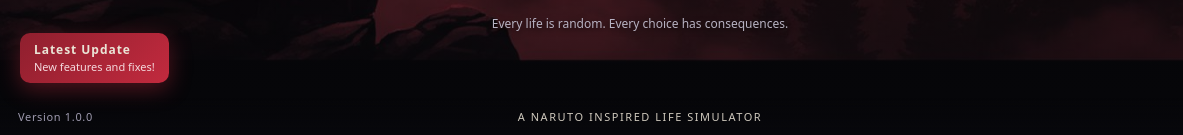
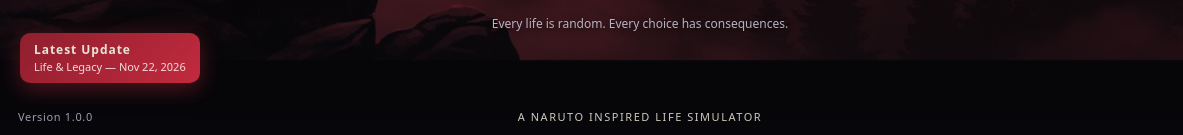
Before and after one commit to Trae5/shinobi-life-unbound, a plain HTML site: page index.html in a window 1280 px wide. Shown: the part 665-800 px from the top of the page, 0-1183 px from the left. Drawn offline with Linux system fonts and the light colour scheme.

Commit message:
update log chip: id-based lookup (class selector never worked with the $ helper)

```diff
--- a/game.js
+++ b/game.js
@@ -1787,7 +1787,7 @@ function wireTitle(){
   $("#btn-bell").onclick=function(){switchView("home");VTAB="feed";render()};
   $("#btn-gear").onclick=function(){switchView("settings")};
   /* cinematic title extras */
-  var uc=$(".t-update");
+  var uc=$("#t-update");
   if(uc){
     var u=UPDATES[0];
     var us=uc.querySelector("span");if(us)us.textContent=u.t+" \u2014 "+u.d;
--- a/index.html
+++ b/index.html
@@ -316,7 +316,7 @@ h1,h2,h3{margin:0;line-height:1.2}
       </div>
       <div class="t-note">Every life is random. Every choice has consequences.</div>
     </div>
-    <div class="t-update"><b>Latest Update</b><span>New features and fixes!</span></div>
+    <div class="t-update" id="t-update"><b>Latest Update</b><span>New features and fixes!</span></div>
     <div class="t-bottom">
       <span class="t-ver">Version 1.0.0</span>
       <span class="t-tag">A Naruto Inspired Life Simulator</span>
@@ -405,7 +405,7 @@ h1,h2,h3{margin:0;line-height:1.2}
 <div id="modal"><div class="mcard" id="mcard"></div></div>
 <div class="toast" id="toast"></div>
 
-<script src="game.js?v=ll10"></script>
+<script src="game.js?v=ll11"></script>
 
 </body>
 </html>
```
